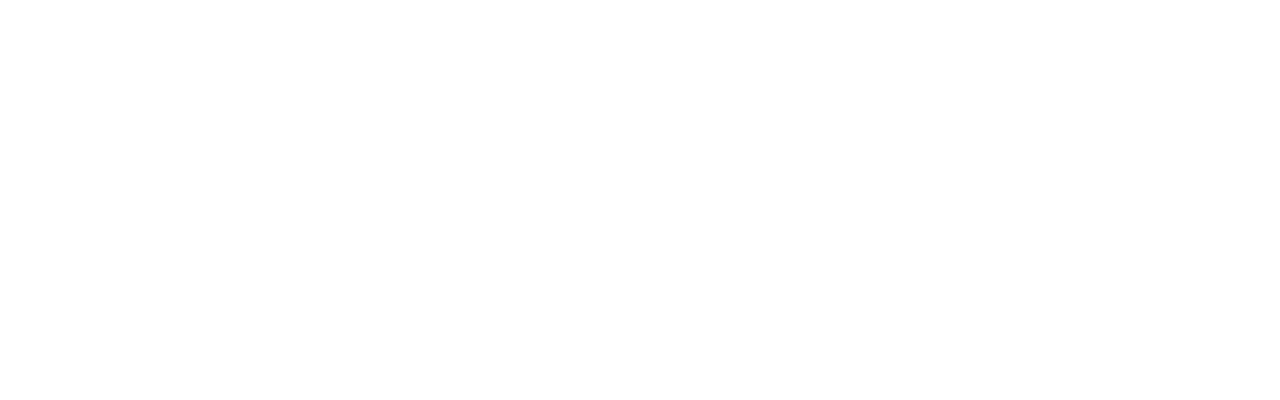
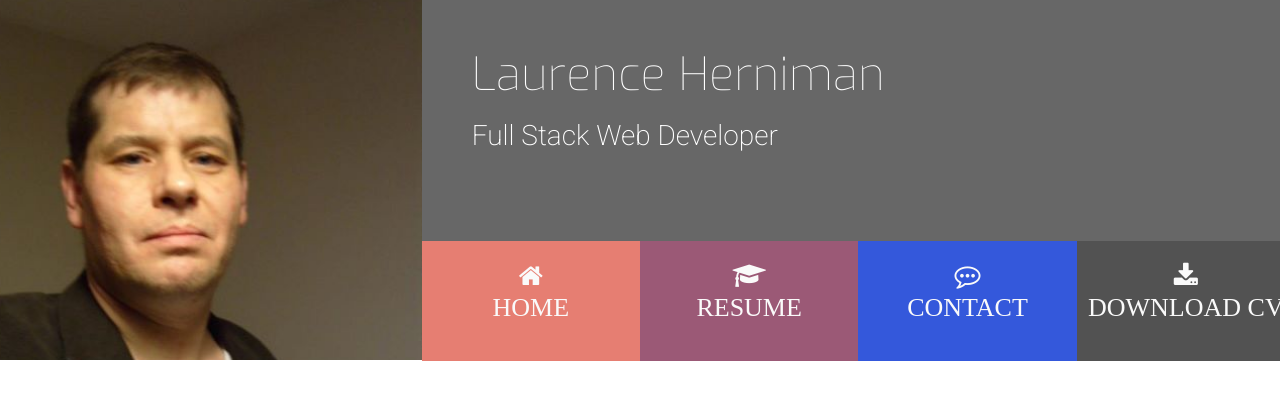
Before and after one commit to LaurenceKeith/resume-ucd, a plain HTML site: page index.html in a window 1280 px wide. Drawn offline with nearby package versions, Linux system fonts and the light colour scheme.

Commit message:
header done

```diff
--- a/assets/css/style.css
+++ b/assets/css/style.css
@@ -0,0 +1,94 @@
+@import url('https://fonts.googleapis.com/css?family=Roboto:100,200,300,400,500,600,700|Exo:100,200,300,400,500,600,700');
+
+/*-------------------- colors ------------------*/
+.bg-color-name-title {
+    background-color: #676767;
+}
+
+.ul-menu-color-home {
+  background-color: #e67e72;
+}
+
+.ul-menu-color-resume {
+  background-color: #9b5976;
+}
+
+.ul-menu-color-contact {
+  background-color: #3458db;
+}
+.ul-menu-color-download {
+  background-color: #525252;
+}
+
+
+/*-------------------- heading ------------------*/
+.heading {
+    padding-left: 50px;
+}
+
+header {
+    margin: 0;
+}
+
+
+.logo {
+    background: url("../images/lh-photo.jpg");
+    background-position: center;
+    background-repeat: no-repeat;
+    background-size: cover;
+    min-height: 360px;
+    padding: 0;
+    transition: all 0.5s ease-in-out;
+    -moz-transition: all 0.5s ease-in-out;
+    -webkit-transition: all 0.5s ease-in-out;
+}
+
+.name {
+    font-family: "Exo", sans-serif;
+    font-weight: 100;
+    font-size: 46px;
+    margin-top: 50px;
+    color: #ffffff;
+
+}
+
+.title {
+    font-family: "Roboto", sans-serif;
+    font-weight: 200;
+    font-size: 28px;
+    margin-top: 20px;
+    margin-bottom: 90px;
+    color: #ffffff;
+}
+
+#nav {
+    margin: 0;
+}
+
+.menuItem {
+    height: 120px;
+    text-align: center;
+    padding: 0;
+}
+
+.menuItem a {
+    width: 100%;
+    text-decoration: none;
+    color: #ffffff;
+    height: 120px;
+}
+
+.menuItem a.fa  {
+    padding-top: 22px;
+    display: block;
+    color: #fafafa;
+    font-size: 26px;
+}
+
+.menuItem span {
+    display: block;
+    width: 100%;
+    padding-top: 5px;
+    text-align: center;
+    text-transform: uppercase;
+}
--- a/index.html
+++ b/index.html
@@ -1,14 +1,55 @@
 <!DOCTYPE html>
 <html lang="en">
+
 <head>
     <meta charset="UTF-8">
     <meta name="viewport" content="width=device-width, initial-scale=1.0">
     <meta http-equiv="X-UA-Compatible" content="ie=edge">
     <link rel="stylesheet" href="https://stackpath.bootstrapcdn.com/bootstrap/3.3.7/css/bootstrap.min.css" type="text/css" />
-    <link rel="stylesheet" href="https://stackpath.bootstrapcdn.com/font-awesome/3.3.7/css/font-awesome.min.css" type="text/css" />
+    <link rel="stylesheet" href="https://stackpath.bootstrapcdn.com/font-awesome/4.7.0/css/font-awesome.min.css" type="text/css" />
+    <link rel="stylesheet" href="assets/css/style.css" type="text/css" />
     <title>Document</title>
 </head>
+
 <body>
+    <header>
+        <div class="row">
+            <a href="index.html">
+                <div class="col-md-4 logo">
 
+                </div>
+            </a>
+            <div class="col-md-8">
+                <div class="row bg-color-name-title">
+                    <div class="heading">
+                        <h1 class="name">Laurence Herniman</h1>
+                        <h2 class="title">Full Stack Web Developer</h2>
+                    </div>
+                </div>
+
+                <div class="row">
+                    <ul id="nav" class="list-inline clearfix">
+                        <li class="col-xs-6 col-sm-3 ul-menu-color-home menuItem">
+                            <a href="#" class="fa fa-home" aria-hidden="true"><span>Home</span></a>
+                        </li>
+                        <li class="col-xs-6 col-sm-3  ul-menu-color-resume menuItem">
+                            <a href="#" class="fa fa-graduation-cap" aria-hidden="true"><span>Resume</span></a>
+                        </li>
+                        <li class="col-xs-6 col-sm-3  ul-menu-color-contact menuItem">
+                            <a href="#" class="fa fa-commenting-o" aria-hidden="true"><span>Contact</span></a>
+                        </li>
+                        <li class="col-xs-6 col-sm-3  ul-menu-color-download menuItem">
+                            <a href="#" class="fa fa-download" aria-hidden="true"><span>Download CV</span></a>
+                        </li>
+                    </ul>
+                </div>
+            </div>
+        </div>
+    </header>
+    <section>
+
+    </section>
+    <footer></footer>
 </body>
+
 </html>
```
Also changed, not shown: assets/images/lh-photo.jpg (added).
